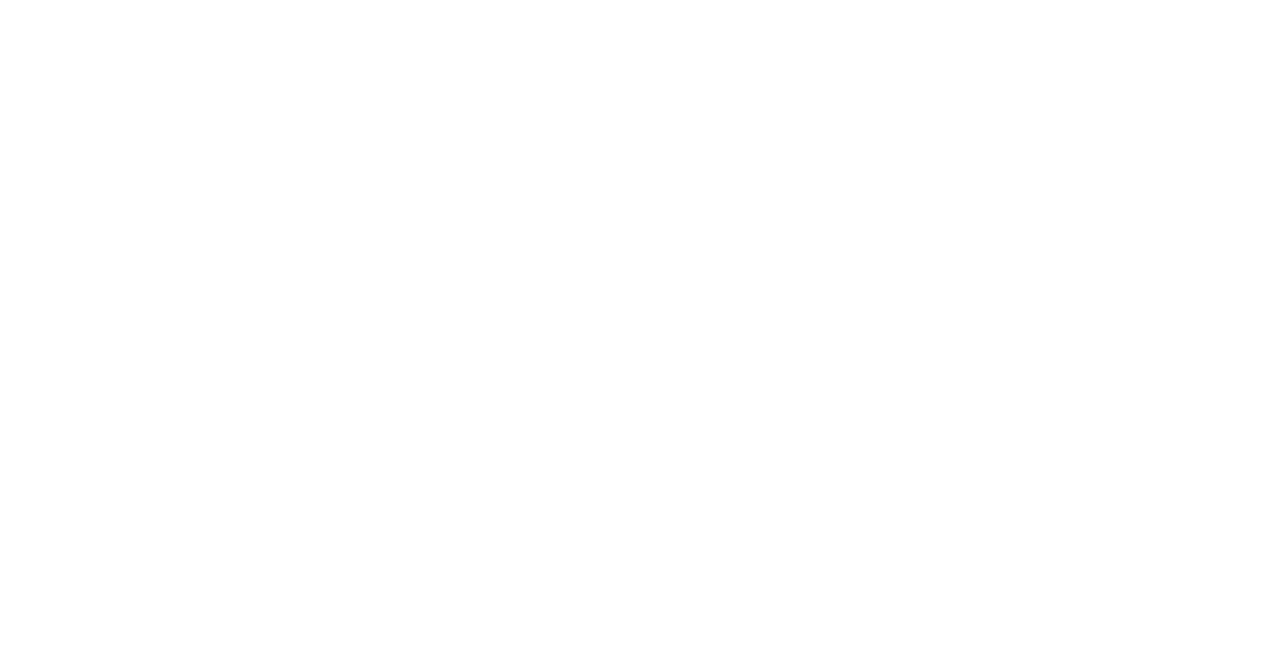
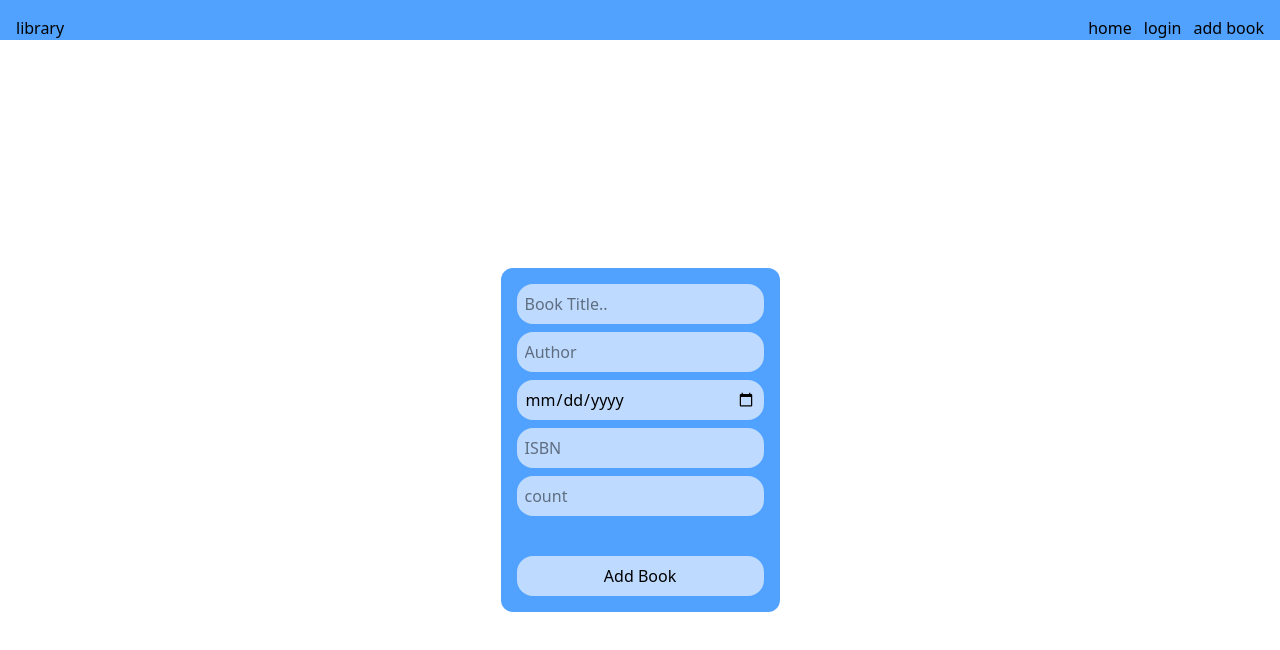
Before and after one commit to Arshadvkb/library_management_web, a React (Vite) app: page /add-book in a window 1280 px wide. Before the commit this address had no page. Shown: the top 650 px of the page. Built offline with nearby package versions, Linux system fonts and the light colour scheme.

Commit message:
added add book fpage and its functions

```diff
--- a/src/App.jsx
+++ b/src/App.jsx
@@ -2,6 +2,7 @@ import React, { useState } from "react";
 import { Route, Routes } from "react-router-dom";
 import Home_page from "./pages/home_page";
 import Login_page from "./pages/login_page";
+import Add_book from "./pages/add_book";
 
 const App = () => {
   return (
@@ -9,6 +10,7 @@ const App = () => {
       <Routes>
         <Route path="/" element={<Login_page />} />
         <Route path="/home" element={<Home_page />} />
+        <Route path="/add-book" element={<Add_book/>} />
       </Routes>
     </div>
   );
--- a/src/components/Navbar.jsx
+++ b/src/components/Navbar.jsx
@@ -12,6 +12,7 @@ const Navbar = () => {
         <li ><a href="/home">home</a></li>
 
         <li ><a href="/">login</a></li>
+        <li ><a href="/add-book">add book</a></li>
 
 
       </ul>
--- /dev/null
+++ b/src/pages/add_book.jsx
@@ -0,0 +1,76 @@
+import React, { useContext, useState } from "react";
+import Navbar from "../components/Navbar";
+import axios from "axios";
+import { AppContext } from "../context/AppContext";
+
+const Add_book = () => {
+    const {backendurl}=useContext(AppContext)
+  const [title, setTitle] = useState("");
+  const [author, setAuthor] = useState("");
+  const [publishedDate, setDate] = useState("");
+  const [ISBN, setIsbn] = useState("");
+  const [count, setCount] = useState("");
+  const submitHandler=async(e)=>{
+    e.preventDefault()
+    const {data}=await axios.post(backendurl +'/api/book/add-book' ,{
+        title,
+        author,
+        publishedDate,
+        ISBN,
+        count
+    })
+    console.log(data);
+
+
+  }
+  return (
+    <div>
+      <Navbar />
+      <div className="flex items-center justify-center min-h-screen">
+        <form  onSubmit={submitHandler}>
+          <div className="flex flex-col flex-wrap gap-2 bg-blue-400 p-4 rounded-xl m-4">
+            <input
+            onChange={(e)=>setTitle(e.target.value)}
+            value={title}
+              className="bg-blue-200 p-2 rounded-2xl"
+              type="text"
+              placeholder="Book Title.."
+            />
+            <input
+             onChange={(e)=>setAuthor(e.target.value)}
+            value={author}
+              className="bg-blue-200 p-2 rounded-2xl"
+              type="text"
+              placeholder="Author"
+            />
+            <input
+             onChange={(e)=>setDate(e.target.value)}
+            value={publishedDate}
+              className="bg-blue-200 p-2 rounded-2xl"
+              type="date"
+              placeholder="Published Date"
+            />
+            <input
+             onChange={(e)=>setIsbn(e.target.value)}
+            value={ISBN}
+              className="bg-blue-200 p-2 rounded-2xl"
+              type="number"
+              placeholder="ISBN"
+            />
+            <input
+             onChange={(e)=>setCount(e.target.value)}
+            value={count}
+              className="bg-blue-200 p-2 rounded-2xl"
+              type="number"
+              placeholder="count"
+            />
+            <br />
+            <button className="bg-blue-200 p-2 rounded-2xl">Add Book</button>
+          </div>
+        </form>
+      </div>
+    </div>
+  );
+};
+
+export default Add_book;
--- a/src/pages/home_page.jsx
+++ b/src/pages/home_page.jsx
@@ -24,7 +24,7 @@ const Home_page = () => {
         <ul className="flex flex-wrap h-96 gap-6 justify-center items-center">
           {books.map((book, index) => (
             <li key={index}>
-              <div className="ml-2 h-auto w-auto rounded-xl border-1 bg-blue-400 p-2 ">
+              <div className="ml-2 h-auto lg:w-200 sm:w-100  rounded-xl border-1 bg-blue-400 p-2 ">
                 <h2>{book.title}</h2>
                 <p>Author: {book.author}</p>
                 <p>ISBN:{book.ISBN}</p>
```
